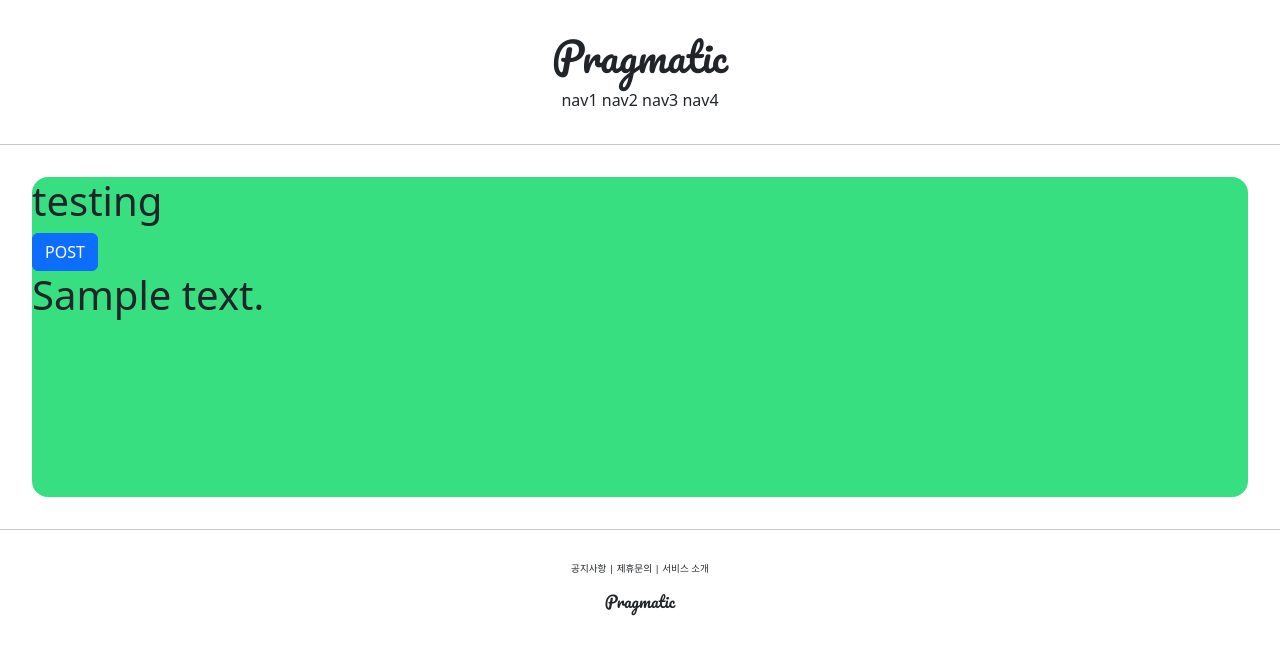
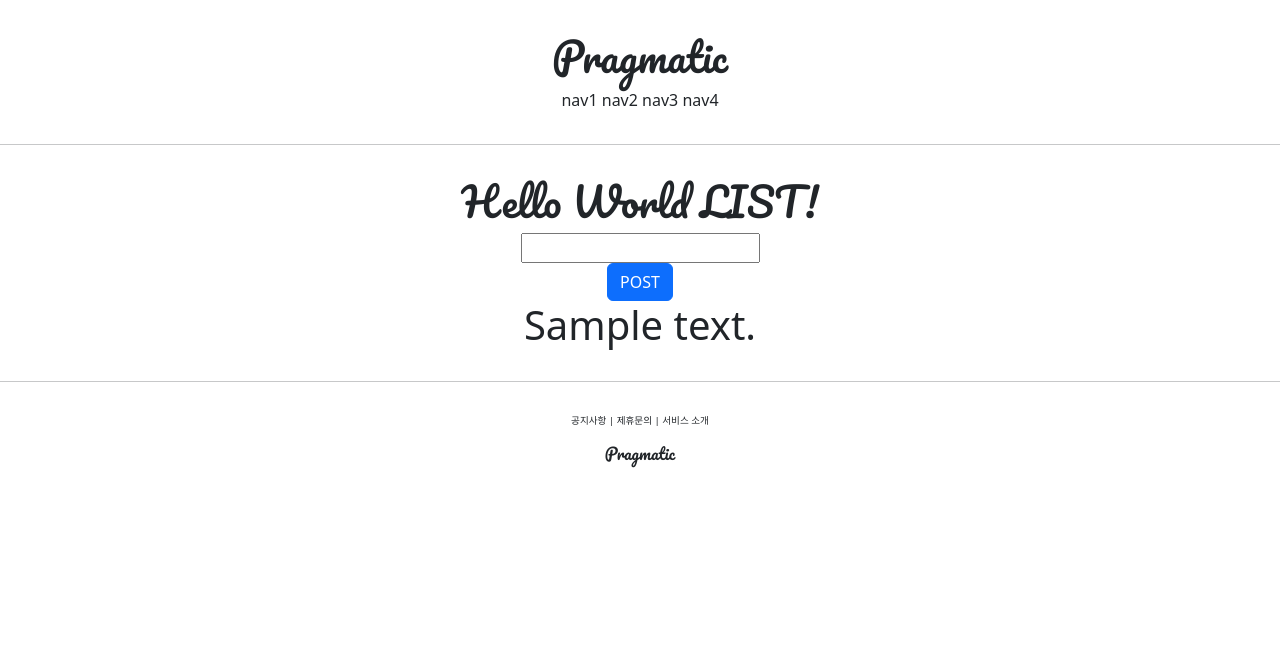
Before and after one commit to sochun98/pragmatic, a Django app: template accountapp/templates/accountapp/hello_world.html in a window 1280 px wide. Shown: the top 655 px of the page. Run offline with Django 5.2, Linux system fonts and the light colour scheme; the template is opened without the code that fills it: most values are stand-ins (such as "Sample title", 1, 10 or a date in 2020).

Commit message:
20240824_02

```diff
--- a/accountapp/templates/accountapp/hello_world.html
+++ b/accountapp/templates/accountapp/hello_world.html
@@ -2,19 +2,26 @@
 
 {% block content %}
 
-    <div style="height: 20rem; background-color: #38df81; border-radius: 1rem; margin: 2rem;">
-        <h1>
-            testing
+    <div style="border-radius: 1rem; margin: 2rem; text-align: center">
+        <h1 style="font-family: 'Pacifico', cursive;">
+            Hello World LIST!
         </h1>
 
         <form action="/account/hello_world/" method="post">
             {% csrf_token %}
-            <input type="submit" class="btn btn-primary" value="POST">
+            <div>
+                <input type="text" name="hello_world_input">
+            </div>
+            <div>
+                <input type="submit" class="btn btn-primary" value="POST">
+            </div>
+
         </form>
-
+        {% if hello_world_output %}
         <h1>
-            {{ text }}
+            {{ hello_world_output.text }}
         </h1>
+        {% endif %}
     </div>
 
 {% endblock %}
```
Also changed, not shown: accountapp/views.py (+10 -1 lines), db.sqlite3.
